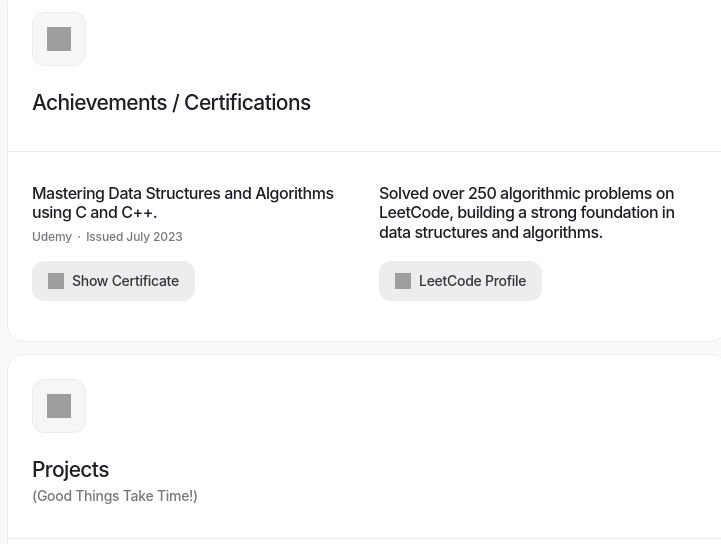
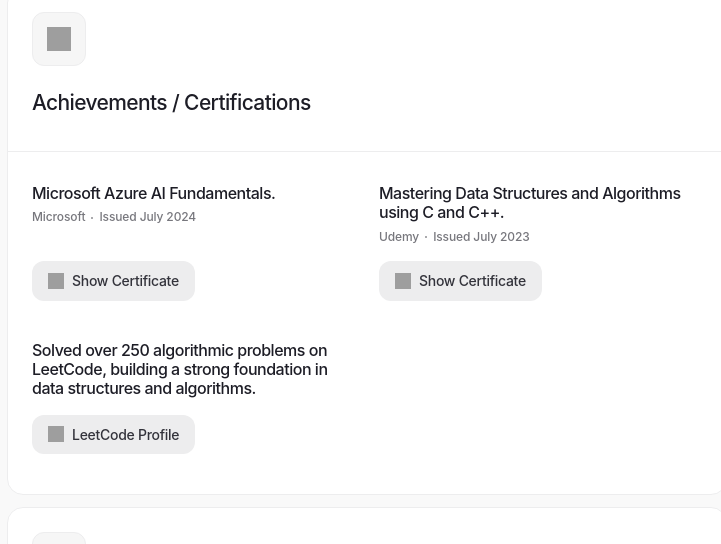
Before and after one commit to prakhar3125/Portfolio, a plain HTML site: page index.html in a window 1280 px wide. Shown: the part 1924-2468 px from the top of the page, without its empty margins (273-994 px from the left). Drawn offline with nearby package versions, Linux system fonts and the light colour scheme; grey boxes are pictures that could not be loaded; a script that the page names is missing.

Commit message:
Added certification

```diff
--- a/index.html
+++ b/index.html
@@ -814,6 +814,34 @@
             </div>
           </div>
           <div class="block-grid-content licenses">
+            <div
+              id="w-node-d4653f5b-f67e-0cc8-4569-56a5a6e18700-1696adf4"
+              class="wrapper with-button"
+            >
+              <div class="main-info margin-bottom-16">
+                <h3 class="h3">Microsoft Azure AI Fundamentals.</h3>
+
+                <div class="key-info">
+                  <div class="medium-s">Microsoft</div>
+                  <div class="circle-divider"></div>
+                  <div class="medium-s">Issued July 2024</div>
+                </div>
+              </div>
+              <a
+                href="https://www.credly.com/badges/7951791d-9bb5-4afe-a9bf-ef277467a2af/public_url"
+                target="_blank"
+                class="button secondary w-inline-block"
+                ><img
+                  src="https://assets-global.website-files.com/65c4b78e2f4b9d4b1696ade5/65c4f028add44f95c2186922_Arrow%20Up.svg"
+                  loading="lazy"
+                  alt=""
+                  class="icon-size-16"
+                />
+                <div class="medium-m text-color-grey-90">
+                  Show Certificate
+                </div></a
+              >
+            </div>
             <div
               id="w-node-d4653f5b-f67e-0cc8-4569-56a5a6e18700-1696adf4"
               class="wrapper with-button"
```
Also changed, not shown: style.css (+0 -7 lines).
